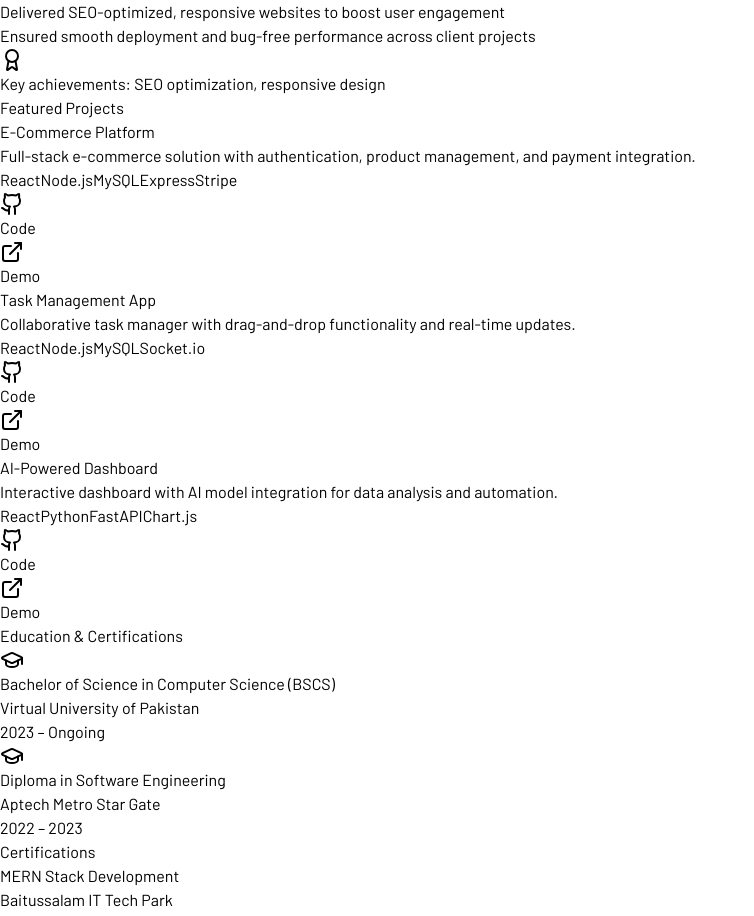
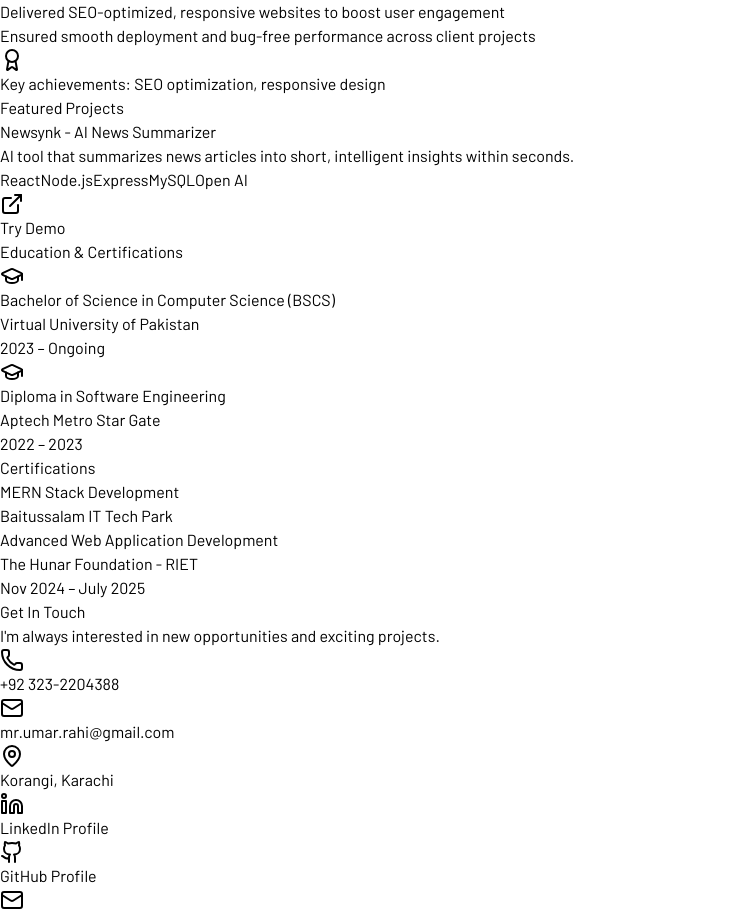
Before and after one commit to umarrahidev/umarrahi-portfolio, a React (Vite) app: page / in a window 1280 px wide. Shown: the part 966-1882 px from the top of the page, without its empty margins (0-754 px from the left). Built offline with nearby package versions, Linux system fonts and the light colour scheme.

Commit message:
Update project with actual

```diff
--- a/src/components/Projects.tsx
+++ b/src/components/Projects.tsx
@@ -5,26 +5,27 @@ import type { Project } from "../types";
 const Projects: React.FC = () => {
   const projects: Project[] = [
     {
-      title: "E-Commerce Platform",
-      description: "Full-stack e-commerce solution with authentication, product management, and payment integration.",
-      technologies: ["React", "Node.js", "MySQL", "Express", "Stripe"],
-      github: "https://github.com/umarrahi/ecommerce-platform",
-      demo: "https://ecommerce-demo.com",
+      title: "Newsynk - AI News Summarizer",
+      description:
+        "AI tool that summarizes news articles into short, intelligent insights within seconds.",
+      technologies: ["React", "Node.js", "Express", "MySQL", "Open AI"],
+      // github: "https://github.com/umarrahi/newsynk",
+      demo: "https://newsynk.healingenz.com/",
     },
-    {
-      title: "Task Management App",
-      description: "Collaborative task manager with drag-and-drop functionality and real-time updates.",
-      technologies: ["React", "Node.js", "MySQL", "Socket.io"],
-      github: "https://github.com/umarrahi/task-manager",
-      demo: "https://task-manager-demo.com",
-    },
-    {
-      title: "AI-Powered Dashboard",
-      description: "Interactive dashboard with AI model integration for data analysis and automation.",
-      technologies: ["React", "Python", "FastAPI", "Chart.js"],
-      github: "https://github.com/umarrahi/ai-dashboard",
-      demo: "https://ai-dashboard-demo.com",
-    },
+    // {
+    //   title: "Task Management App",
+    //   description: "Collaborative task manager with drag-and-drop functionality and real-time updates.",
+    //   technologies: ["React", "Node.js", "MySQL", "Socket.io"],
+    //   github: "https://github.com/umarrahi/task-manager",
+    //   demo: "https://task-manager-demo.com",
+    // },
+    // {
+    //   title: "AI-Powered Dashboard",
+    //   description: "Interactive dashboard with AI model integration for data analysis and automation.",
+    //   technologies: ["React", "Python", "FastAPI", "Chart.js"],
+    //   github: "https://github.com/umarrahi/ai-dashboard",
+    //   demo: "https://ai-dashboard-demo.com",
+    // },
   ];
 
   return (
@@ -57,7 +58,7 @@ const Projects: React.FC = () => {
                 </div>
 
                 <div className="mt-auto flex items-center gap-4">
-                  <a
+                  {/* <a
                     href={project.github}
                     target="_blank"
                     rel="noopener noreferrer"
@@ -65,7 +66,7 @@ const Projects: React.FC = () => {
                   >
                     <Github className="w-4 h-4 mr-1" />
                     Code
-                  </a>
+                  </a> */}
                   <a
                     href={project.demo}
                     target="_blank"
@@ -73,7 +74,7 @@ const Projects: React.FC = () => {
                     className="flex items-center text-green-600 hover:text-green-800 font-medium"
                   >
                     <ExternalLink className="w-4 h-4 mr-1" />
-                    Demo
+                    Try Demo
                   </a>
                 </div>
               </div>
```
